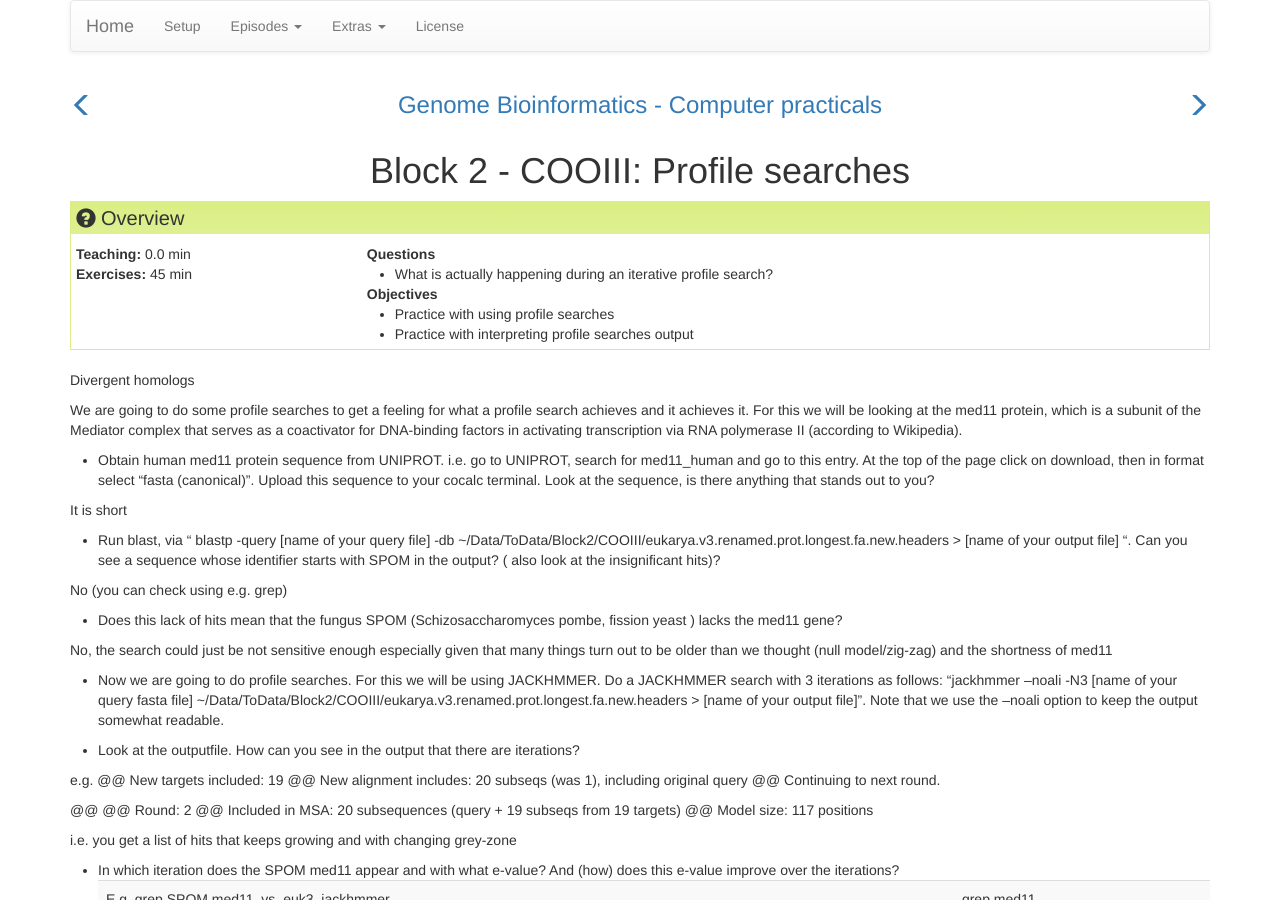
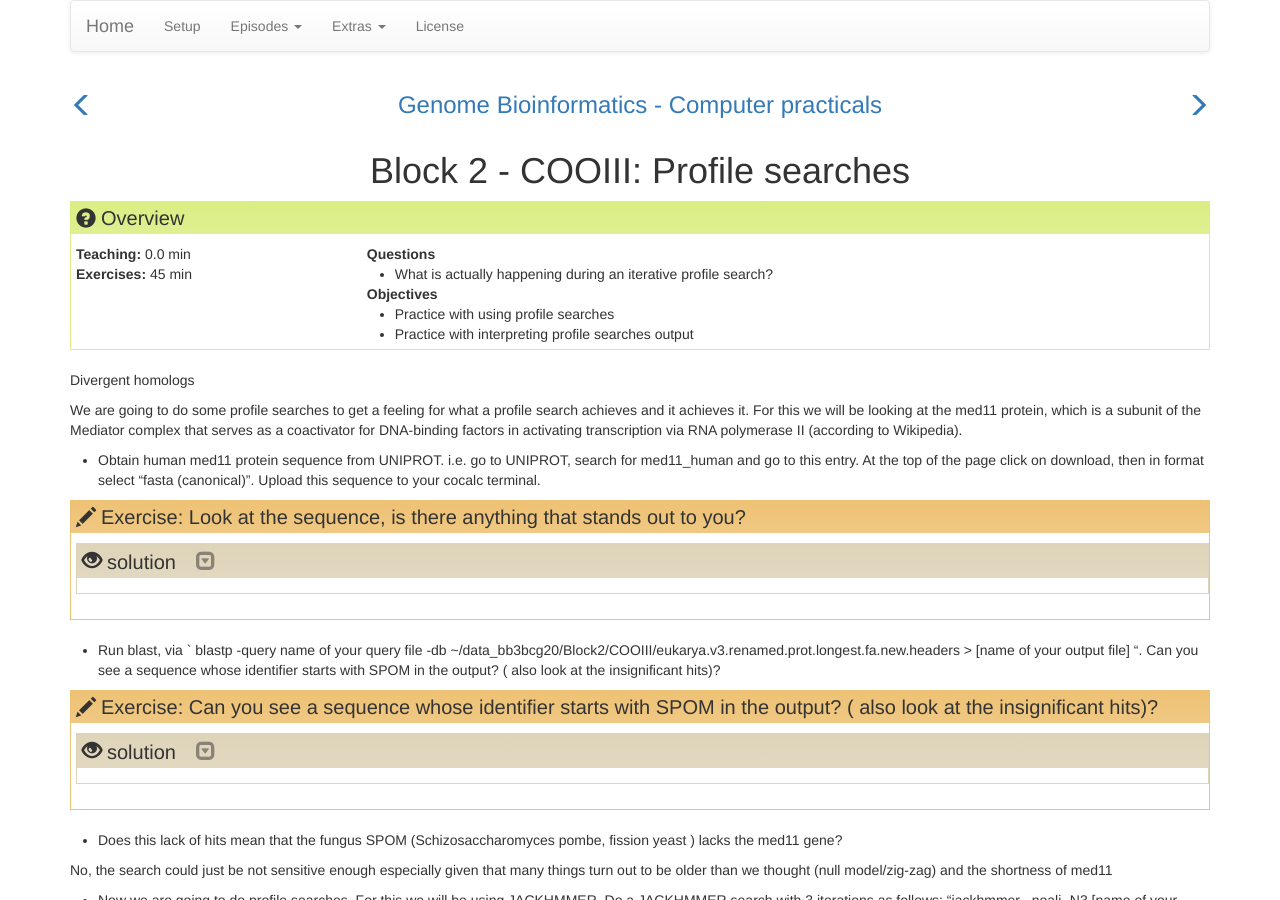
Before and after one commit to TeamMGE/GenomeBioinformaticsCourse, a Jekyll site: the page built from _episodes/61-COOIII.md, in a window 1280 px wide and 900 px high. Built offline with Jekyll 4.4.1, drawn with Linux system fonts in a browser that asks for light colours.

Commit message:
Update 61-COOIII.md

```diff
--- a/_episodes/61-COOIII.md
+++ b/_episodes/61-COOIII.md
@@ -15,13 +15,24 @@ keypoints:
 Divergent homologs
 
 We are going to do some profile searches to get a feeling for what a profile search achieves and it achieves it. For this we will be looking at the med11 protein, which is a subunit of the Mediator complex that serves as a coactivator for DNA-binding factors in activating transcription via RNA polymerase II (according to Wikipedia).
--	Obtain human med11 protein sequence from UNIPROT. i.e. go to UNIPROT, search for med11_human and go to this entry. At the top of the page click on download, then in format select “fasta (canonical)”. Upload this sequence to your cocalc terminal.  Look at the sequence, is there anything that stands out to you?
+-	Obtain human med11 protein sequence from UNIPROT. i.e. go to UNIPROT, search for med11_human and go to this entry. At the top of the page click on download, then in format select “fasta (canonical)”. Upload this sequence to your cocalc terminal.
 
-It is short
 
--	Run blast, via “ blastp -query [name of your query file]  -db ~/Data/ToData/Block2/COOIII/eukarya.v3.renamed.prot.longest.fa.new.headers > [name of your output file] “. Can you see a sequence whose identifier starts with SPOM in the output? ( also look at the insignificant hits)?
+> ## Exercise:   Look at the sequence, is there anything that stands out to you?
+>
+>> ## solution
+>> It is short
+>{: .solution}
+{: .challenge}
 
-No (you can check using e.g. grep)
+-	Run blast, via ` blastp -query name of your query file  -db ~/data_bb3bcg20/Block2/COOIII/eukarya.v3.renamed.prot.longest.fa.new.headers > [name of your output file] “. Can you see a sequence whose identifier starts with SPOM in the output? ( also look at the insignificant hits)?
+
+> ## Exercise:   Can you see a sequence whose identifier starts with SPOM in the output? ( also look at the insignificant hits)?
+>
+>> ## solution
+>> No sequence whose identifier starts with SPON (you can check using e.g. grep)
+>{: .solution}
+{: .challenge}
 
 
 -	Does this lack of hits mean that the fungus SPOM (Schizosaccharomyces pombe, fission yeast ) lacks the med11 gene?
```
